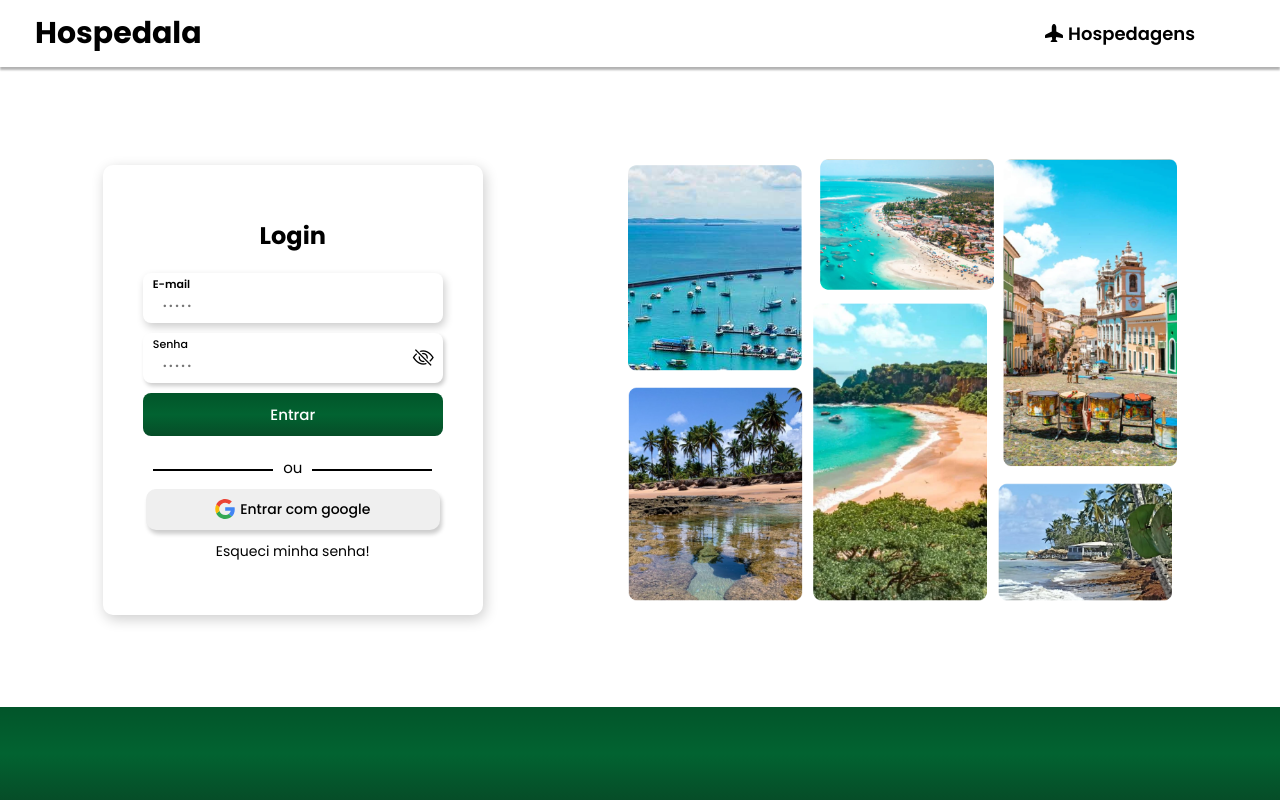
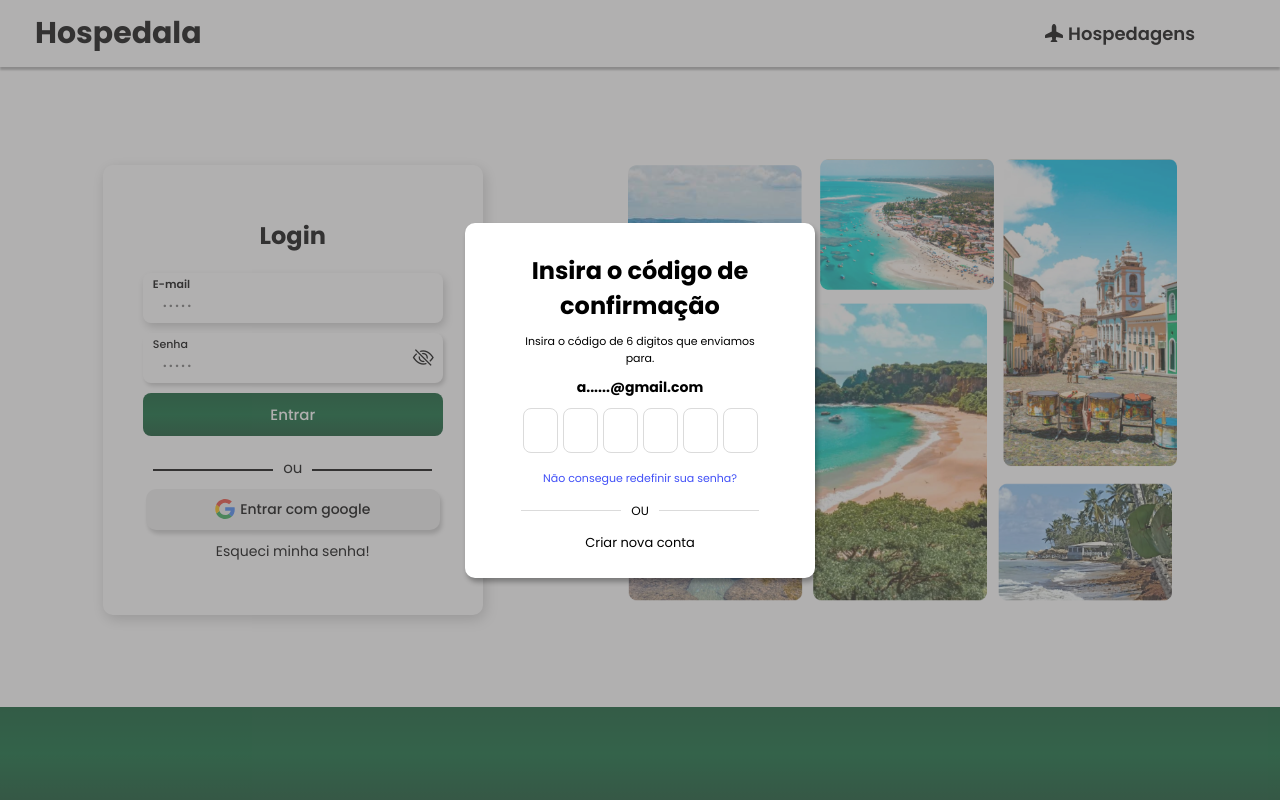
Before and after one commit to levynascimentoDev/Client_Hospedala, a Vue app: page /login in a window 1280 px wide. Built offline with nearby package versions, Linux system fonts and the light colour scheme.

Commit message:
ModalConfirmCode feito;-

```diff
--- /dev/null
+++ b/src/components/auth/ModalConfirmCode.vue
@@ -0,0 +1,220 @@
+<script lang="ts">
+import { defineComponent } from 'vue';
+export default defineComponent({
+    name:"modalConfirm",
+    data(){
+        return{
+            inputValues:["","","","","",""],
+            code:""
+        }
+    }
+})
+</script>
+
+<template>
+    <div class="section-forgot">
+        <div  class="modal-forgot">
+
+            <div class="title">
+
+                <h2>Insira o código de confirmação</h2>
+                <p> Insira o código de 6 digitos que enviamos para.</p>
+                <h1>a......@gmail.com</h1>
+
+            </div>
+            <div class="inputs">
+                <input type="text" v-for="(value, key) in inputValues" :key="key" :value="value" maxlength="1">
+
+
+
+            </div>
+            <div class="footer">
+
+               <RouterLink to="/suport/forgot-password" class="link">Não consegue redefinir sua senha?</RouterLink>
+
+               <span class="or">OU</span>
+               <RouterLink to="/register" class="create-account">Criar nova conta</RouterLink>
+
+            </div>
+        </div>
+    </div>
+</template>
+
+<style scoped>
+    .section-forgot{
+        display: flex;
+        align-items: center;
+        justify-content: center;
+        height: 100%;
+        width: 100%;
+        z-index: 9999;
+        position: fixed;
+        background: rgba(102, 100, 100, 0.507);
+
+
+    }
+    .modal-forgot {
+        width: 350px;
+        height: max-content;
+        background: white;
+        text-align: center;
+        padding-top: 20px;
+        padding-bottom: 20px;
+        border-radius: 10px;
+        box-shadow: 2px 4px 5px rgba(0, 0, 0, 0.3);
+        overflow: hidden;
+        display: flex;
+        align-items: center;
+        justify-content: center;
+        flex-direction: column;
+        gap: 10px;
+        animation: slide linear .4s forwards;
+
+
+
+
+    }
+    .modal-forgot .title{
+        display: flex;
+        flex-direction: column;
+        align-items: center;
+        justify-content: center;
+        flex-wrap: wrap;
+        max-width: 260px;
+    }
+    .modal-forgot .title h1 {
+        color: black;
+        font-size: 14px;
+
+
+
+    }
+    .modal-forgot .title p{
+        font-size: 11px;
+
+
+    }
+    .modal-forgot .title img{
+        width: 30%;
+        height: auto;
+    }
+    .title * {
+        margin-top: 10px;
+    }
+    form input{
+        width: 260px;
+        padding: 10px 15px;
+        border: 1px solid #DBDBDB;
+        border-radius: 5px;
+
+    }
+    form input::placeholder{
+        font-size: 13px;
+    }
+    form button{
+        background: linear-gradient(#02552A, #026331, #02552A);
+        color: white;
+        width: 260px;
+        padding: 10px 0px;
+        border-radius: 8px;
+        transition: ease-out .2s;
+        cursor: pointer;
+    }
+    form button:hover{
+        opacity: 0.6;
+    }
+    form * {
+        margin-top: 10px;
+    }
+    .footer {
+        display: flex;
+        align-items: center;
+        justify-content: center;
+        flex-direction: column;
+        width: 100%;
+        gap: 8px;
+
+    }
+
+    .footer .link {
+        color: #4150F7;
+        font-size: 11px;
+        padding: 7px;
+        text-decoration: none;
+        transition: ease .2s;
+
+    }
+    .footer .link:hover{
+        text-decoration: underline;
+
+    }
+    .footer span{
+        font-size: 12px;
+        display: flex;
+        justify-content: center;
+        align-items: center;
+        margin: 0;
+        padding: 0;
+
+    }
+    .footer span::before, span::after{
+        content: '';
+        width: 100px;
+        background: #DBDBDB ;
+        height: 1px;
+        display: inline-block;
+        margin-left: 10px;
+        margin-right: 10px;
+
+    }
+    .footer .create-account{
+        font-size: 13px;
+        text-decoration: none;
+        border-radius: 10px;
+        padding: 5px 10px;
+    }
+    .footer .create-account:hover{
+        background: rgba(155, 155, 155, 0.377);
+        transition: ease .3s;
+
+    }
+    .footer button{
+        width: 100%;
+        padding: 10px 0px;
+        cursor: pointer;
+        transition: ease .2s;
+
+    }
+    .footer button:hover {
+        background: rgba(255, 0, 0, 0.283);
+    }
+
+    .inputs input {
+        width: 35px;
+        height: 45px;
+        text-align: center;
+        font-size: 15px;
+        border: 1px solid #DBDBDB;
+        border-radius: 8px;
+
+    }
+    .inputs{
+        gap: 5px;
+        display: flex;
+        align-items: center;
+        justify-content: center;
+
+    }
+    @keyframes slide {
+        from{
+            opacity: 0;
+            transform: translateY(20px);
+        }
+        to{
+            opacity: 1;
+            transform: translateY(0px);
+
+        }
+    }
+
+</style>
--- a/src/pages/auth/Login.vue
+++ b/src/pages/auth/Login.vue
@@ -5,7 +5,7 @@ import ModalForgotPass from '../../components/auth/ModalForgotPass.vue';
 import SpanMessage from '../../components/layout/spanMessage.vue';
 import TopBar from '../../components/layout/TopBar.vue';
 import { defineComponent } from 'vue';
-
+import ModalConfirmCode from '../../components/auth/ModalConfirmCode.vue';
 export default defineComponent({
     name:"Login",
     data() {
@@ -22,7 +22,8 @@ export default defineComponent({
         InputPassword,
         ButtonAuthGoogle,
         SpanMessage,
-        ModalForgotPass
+        ModalForgotPass,
+        ModalConfirmCode
     },
     methods:{
         async postRequets() {
@@ -54,6 +55,7 @@ export default defineComponent({
         <TopBar :home="false" :isLogged="false" />
         <section>
             <ModalForgotPass v-if="toogleModalForgot" @toogle="showModalForgot()"/>
+            <ModalConfirmCode/>
             <div class="content">
                 <div class="box-login">
                     <h1>Login</h1>
```
